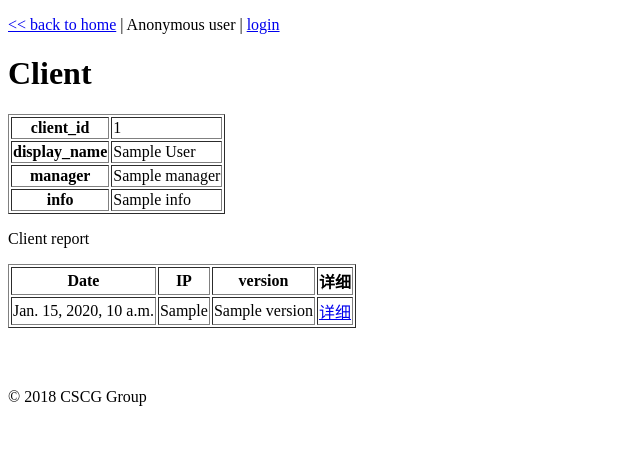
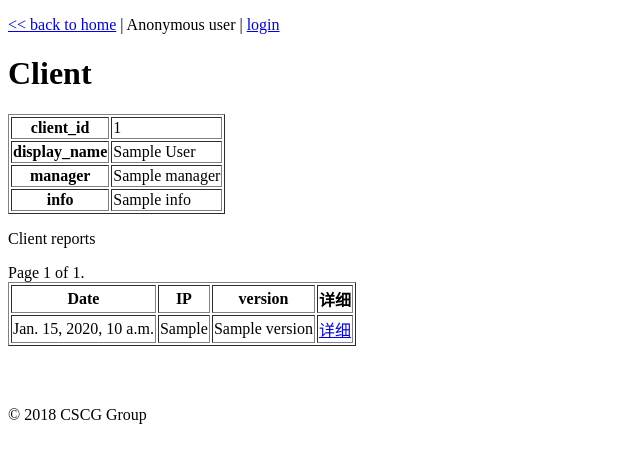
Before and after one commit to yuantailing/cgserver, a Django app: template cgserver/serverlist/templates/serverlist/client.html in a window 1280 px wide. Shown: the top 463 px of the page, without its empty margins (0-640 px from the left). Run offline with Django 3.2, Linux system fonts and the light colour scheme; the template is opened without the code that fills it: most values are stand-ins (such as "Sample title", 1, 10 or a date in 2020).

Commit message:
fix fan speed, add temperature, add pagination

```diff
--- a/cgserver/serverlist/templates/serverlist/client.html
+++ b/cgserver/serverlist/templates/serverlist/client.html
@@ -23,7 +23,22 @@
 		</tr>
 	<tbody>
 </table>
-<p>Client report</p>
+<p>Client reports</p>
+<div class="pagination">
+	<span class="step-links">
+		{% if client_reports.has_previous %}
+			<a href="?page=1">&laquo; first</a>
+			<a href="?page={{ client_reports.previous_page_number }}">previous</a>
+		{% endif %}
+		<span class="current">
+			Page {{ client_reports.number }} of {{ client_reports.paginator.num_pages }}.
+		</span>
+		{% if client_reports.has_next %}
+			<a href="?page={{ client_reports.next_page_number }}">next</a>
+			<a href="?page={{ client_reports.paginator.num_pages }}">last &raquo;</a>
+		{% endif %}
+	</span>
+</div>
 <table border="1">
 	<thead>
 		<tr>
```
Also changed, not shown: cgserver/serverlist/views.py (+9 -4 lines), client-side/clienttask.py (+16 -2 lines).
